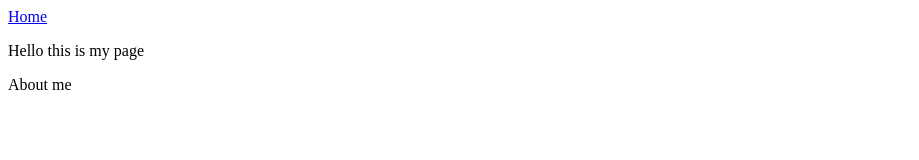
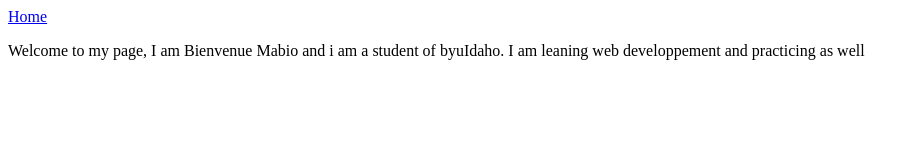
Before and after one commit to bienvenuemabio/wdd130, a plain HTML site: page aboutme/index.html in a window 1280 px wide. Shown: the whole page, without its empty margins (0-919 px from the left). Drawn offline with Linux system fonts and the light colour scheme.

Commit message:
Made a change  to my  page about me

```diff
--- a/aboutme/index.html
+++ b/aboutme/index.html
@@ -1,21 +1,19 @@
-<html>
+<!DOCTYPE html>
+<html lang="en">
 <head>
-        <title> About me </title>
+    <meta charset="UTF-8">
+    <meta http-equiv="X-UA-Compatible" content="IE=edge">
+    <meta name="viewport" content="width=device-width, initial-scale=1.0">
+    <title>About Me</title>
 </head>
 <body>
 <header>
     <nav>
         <a href="index.html">Home </a>
-
     </nav>
 </header>
 <main>
-            <p>Hello  this is my page </p>
-
-            About me
+    <p>Welcome to my page, I am Bienvenue Mabio and i  am a student of byuIdaho. I am leaning web developpement  and practicing  as well</p>
 </main>
-        <footer>
-
-        </footer>
 </body>
 </html>
```
Lines whose indentation alone changed are shown as unchanged.
